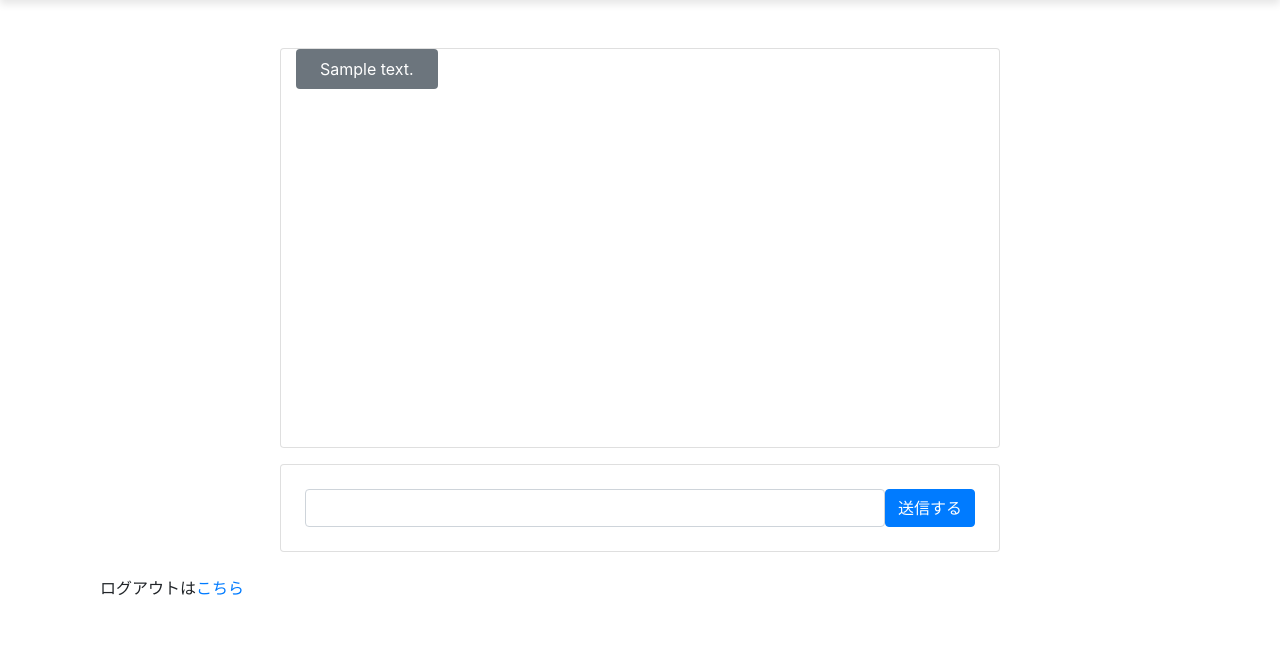
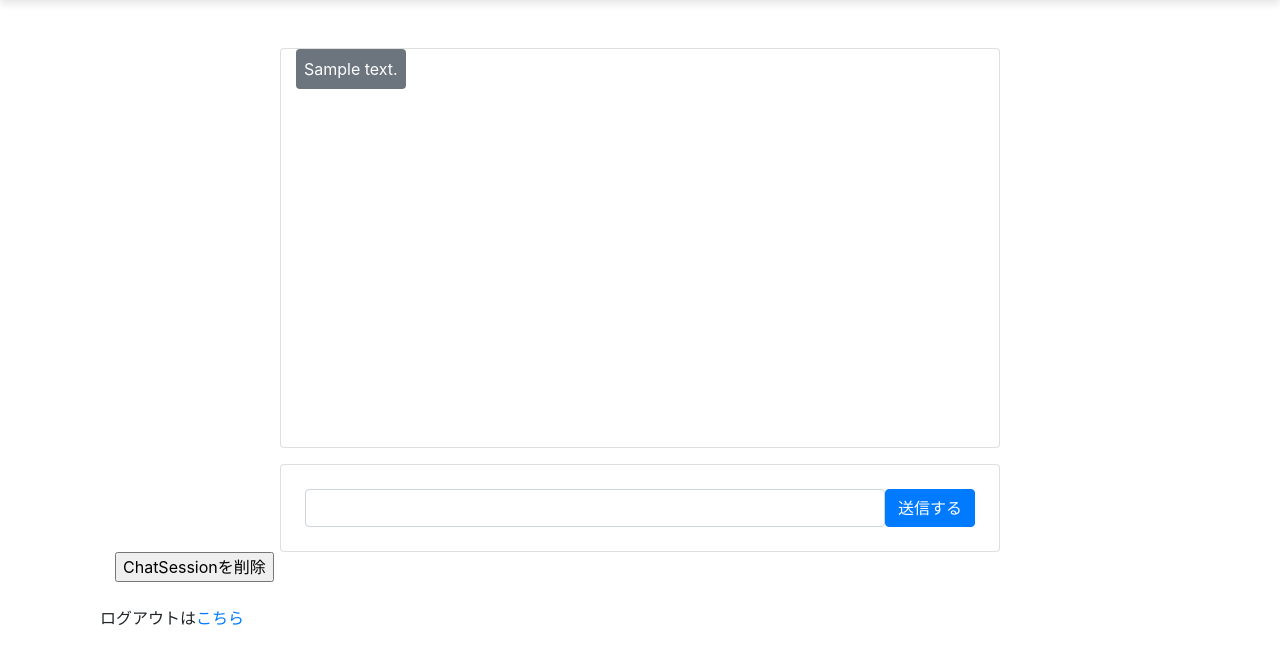
Before and after one commit to mekwmasato/mysqltest2, a Django app: page /home in a window 1280 px wide. Shown: the part 62-726 px from the top of the page. Run offline with Django 4.2, Linux system fonts and the light colour scheme; a user stored in the database is signed in; tables that the repository leaves empty hold one stand-in row (values such as "Sample post"); some libraries are stand-ins or nearby versions.

Commit message:
ChatSessionを削除する機能追加削除する機能追加

```diff
--- a/myapp/admin.py
+++ b/myapp/admin.py
@@ -1,6 +1,7 @@
 from django.contrib import admin
-from .models import Message, ChatSession
+from .models import Message, ChatSession, Summary
 
 # Register your models here.
 admin.site.register(Message)
 admin.site.register(ChatSession)
+admin.site.register(Summary)
--- a/myapp/templates/myapp/home.html
+++ b/myapp/templates/myapp/home.html
@@ -9,13 +9,13 @@
         {% for chat in chat_histories %}
             {% if chat.role == 'user' %}<!-- ユーザーが送信した内容 -->
             <div class="d-flex mb-3 justify-content-end">
-                <div class="bg-primary text-white rounded py-2 px-4 ml-5">
+                <div class="bg-primary text-white rounded py-2 px-2 ml-5">
                     {{ chat.content }}
                 </div>
             </div>
             {% else %}<!-- ChatGPTの返信 -->
             <div class="d-flex mb-3">
-                <div class="bg-secondary text-white rounded py-2 px-4 mr-5">
+                <div class="bg-secondary text-white rounded py-2 px-2 mr-5">
                     {{ chat.content }}
                 </div>
             </div>
@@ -34,6 +34,13 @@
             </div>
         </form>
     </div>
+    <div class="container">
+        <form method="post" action="{% url 'myapp:delete_session' %}">
+            {% csrf_token %}
+            <input type="submit" value="ChatSessionを削除" />
+        </form>
+    </div>
+
 
     <p class="mt-4">ログアウトは<a href="{% url 'myapp:Logout' %}" class="text-primary">こちら</a></p>
 </div>
--- a/myapp/urls.py
+++ b/myapp/urls.py
@@ -1,7 +1,5 @@
 from django.urls import path
-
 from . import views
-
 
 app_name = "myapp"
 urlpatterns = [
@@ -9,5 +7,6 @@ urlpatterns = [
     path("logout",views.Logout,name="Logout"),
     path('register',views.AccountRegistration.as_view(), name='register'),
     path("home",views.home,name="home"),
-    path('docsbot',views.docs,name="docs")
+    path('docsbot',views.docs,name="docs"),
+    path("delete_session",views.delete_session,name="delete_session"),
 ]
--- a/myapp/utils.py
+++ b/myapp/utils.py
@@ -1,8 +1,31 @@
 import openai
-from .models import ChatSession, Message, Account
+from .models import ChatSession, Message, Summary
 from django.conf import settings
 
-APK_KEY = "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"
+APK_KEY = "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"
+
+def get_summary(chat_history):
+    # 既存の会話履歴を結合します
+    previous_messages = [{"role": msg.role, "content": msg.content} for msg in chat_history.messages.all()]
+    #print(f"previous_message@utils.get_summary:{previous_messages}")
+
+    # OpenAI APIを使って要約を取得
+    response = openai.ChatCompletion.create(
+        model="gpt-3.5-turbo",
+        messages=previous_messages + [{"role": "user", "content": "この会話を要点を押さえて要約してください。特に最新の会話が崩壊しないよう気を付けてください。重要な情報は箇条書きでリストアップして下さい。"}]
+    )
+
+    # レスポンスから要約テキストを取得
+    summary_text = response.choices[0].message["content"].strip()
+
+    # 要約を保存（必要に応じて）
+    summary, created = Summary.objects.get_or_create(chat_history=chat_history, defaults={'content': summary_text})
+    if not created:
+        summary.content = summary_text
+        summary.save()
+
+    return summary
+
 
 def chat_with_gpt(input_text, user):
     print(f"chat_with_gpt.{user}:{input_text}")
@@ -11,6 +34,9 @@ def chat_with_gpt(input_text, user):
     # 既存のChatSessionを取得または新しいものを作成
     account = user.account
     chat_session, created = ChatSession.objects.get_or_create(user_account=account)
+
+    #summary= get_summary(chat_session)
+    #print(f"summary「{summary.content}」")
 
     # 新しいChatSessionが作成された場合の処理
     if created:
@@ -26,17 +52,9 @@ def chat_with_gpt(input_text, user):
             chat_history=chat_session
         )
 
-    # ユーザーのメッセージをDBに保存
-    Message.objects.create(
-        user=user,
-        role='user',
-        content=input_text,
-        chat_history=chat_session  # 修正
-    )
-
     # 過去の会話履歴を取得
     previous_messages = chat_session.messages.all()
-    print(f"previous_message={previous_messages}")
+    #print(f"previous_message={previous_messages}")
 
     # 会話履歴をOpenAI APIの形式に変換
     messages_for_api = [
@@ -59,6 +77,13 @@ def chat_with_gpt(input_text, user):
         messages=messages_for_api
     )
 
+    # ユーザーのメッセージをDBに保存
+    Message.objects.create(
+        user=user,
+        role='user',
+        content=input_text,
+        chat_history=chat_session  # 修正
+    )
     # ChatGPTのレスポンスを保存
     Message.objects.create(
         user=user,
--- a/myapp/views.py
+++ b/myapp/views.py
@@ -1,6 +1,6 @@
 from django.shortcuts import render
 from django.views.generic import TemplateView #テンプレートタグ
-from .forms import AccountForm, AddAccountForm, ChatGPTTemplateForm #ユーザーアカウントフォーム
+from .forms import AccountForm, AddAccountForm #ユーザーアカウントフォーム
 from django.views import View
 from .utils import chat_with_gpt
 
@@ -11,7 +11,11 @@ from django.http import HttpResponseRedirect, HttpResponse
 from django.urls import reverse
 from django.contrib.auth.decorators import login_required
 
-from .models import Message, Account
+from .models import Message, Account, ChatSession
+
+from django.shortcuts import redirect
+from django.contrib import messages
+
 
 #ログイン
 def Login(request):
@@ -91,6 +95,18 @@ def home(request):
         }
         return render(request, "myapp/home.html", context=params)
 
+#ChatSessionを削除してHomeにリダイレクト
+@login_required
+def delete_session(request):
+    try:
+        account = request.user.account
+        chat_session = ChatSession.objects.get(user_account=account)
+        chat_session.delete()
+        messages.success(request, "ChatSessionを削除しました。")
+    except ChatSession.DoesNotExist:
+        messages.error(request, "ChatSessionが見つかりませんでした。")
+    return redirect("myapp:home")  # 'home'はhomeビューのURL名です。
+
 
 #新規登録
 class  AccountRegistration(TemplateView):
```
